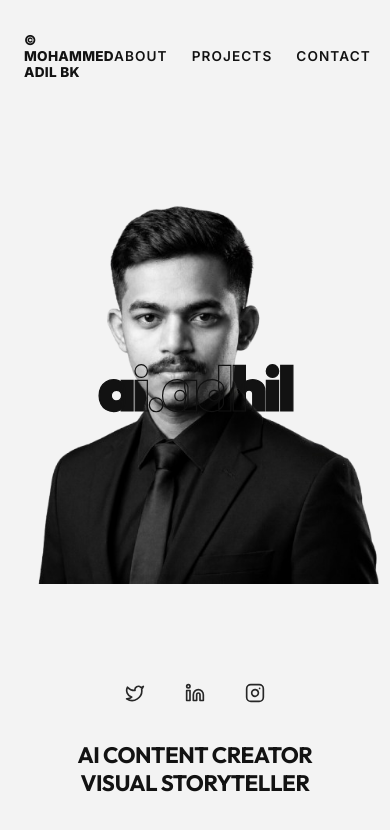
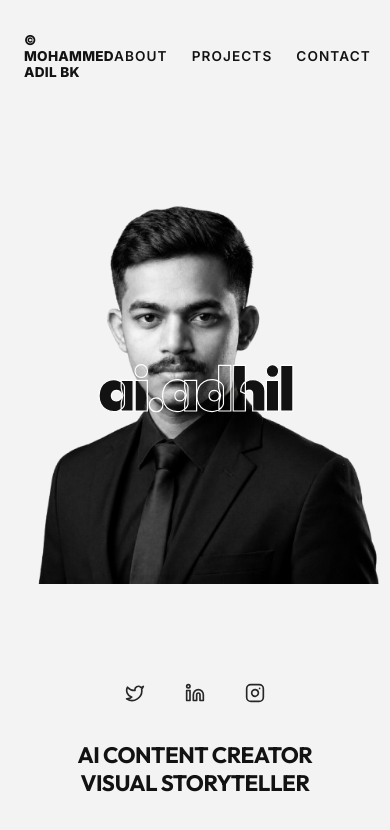
Before and after one commit to adhilbkvkd-ops/portfolio, a Next.js app: page / in a window 390 px wide. Shown: the top 830 px of the page. Built offline with nearby package versions, Linux system fonts and the light colour scheme.

Commit message:
style: change text outline stroke on face to white for better contrast

```diff
--- a/app/page.module.css
+++ b/app/page.module.css
@@ -152,7 +152,7 @@
 
 .titleOutline {
   color: transparent;
-  -webkit-text-stroke: 1.5px var(--text-primary);
+  -webkit-text-stroke: 1.5px #ffffff;
 }
 
 /* Footer Section */
@@ -267,7 +267,7 @@
   }
 
   .titleOutline {
-    -webkit-text-stroke: 1.2px var(--text-primary);
+    -webkit-text-stroke: 1.2px #ffffff;
   }
 
   .footer {
```
